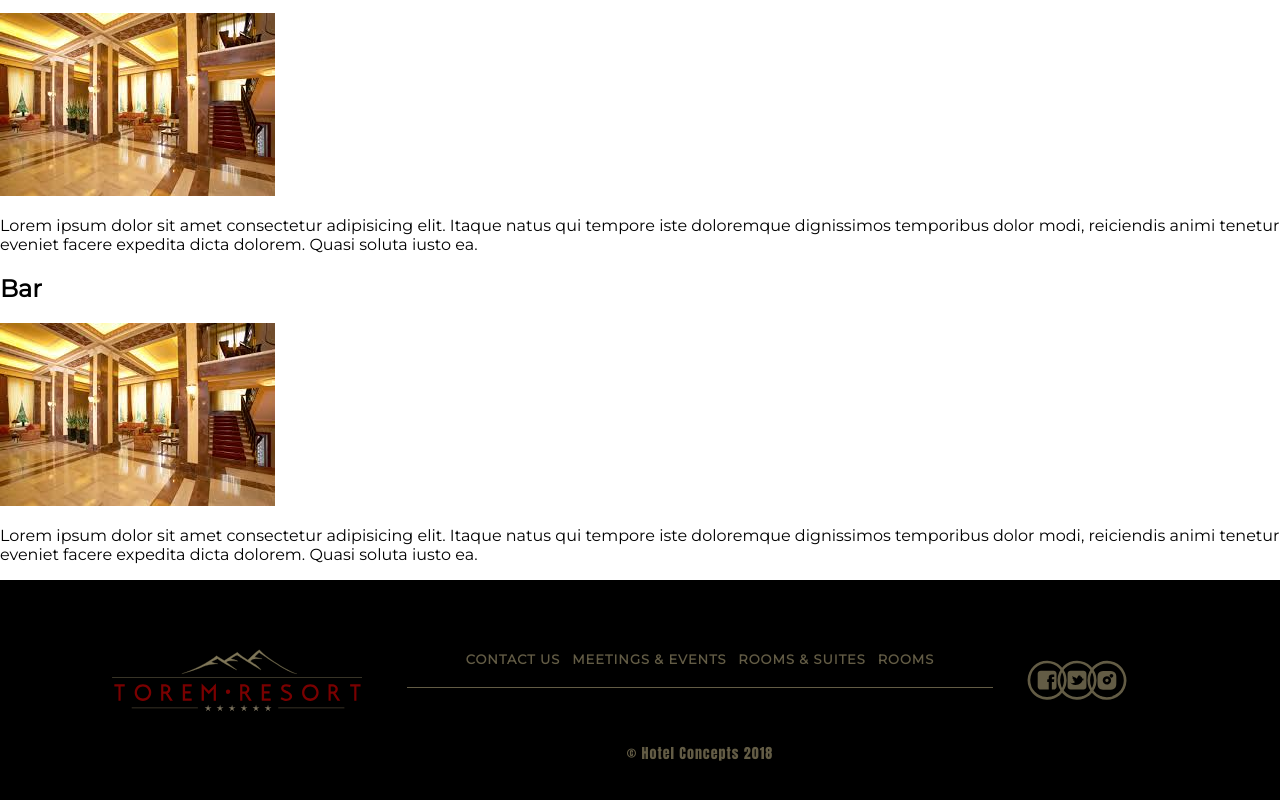
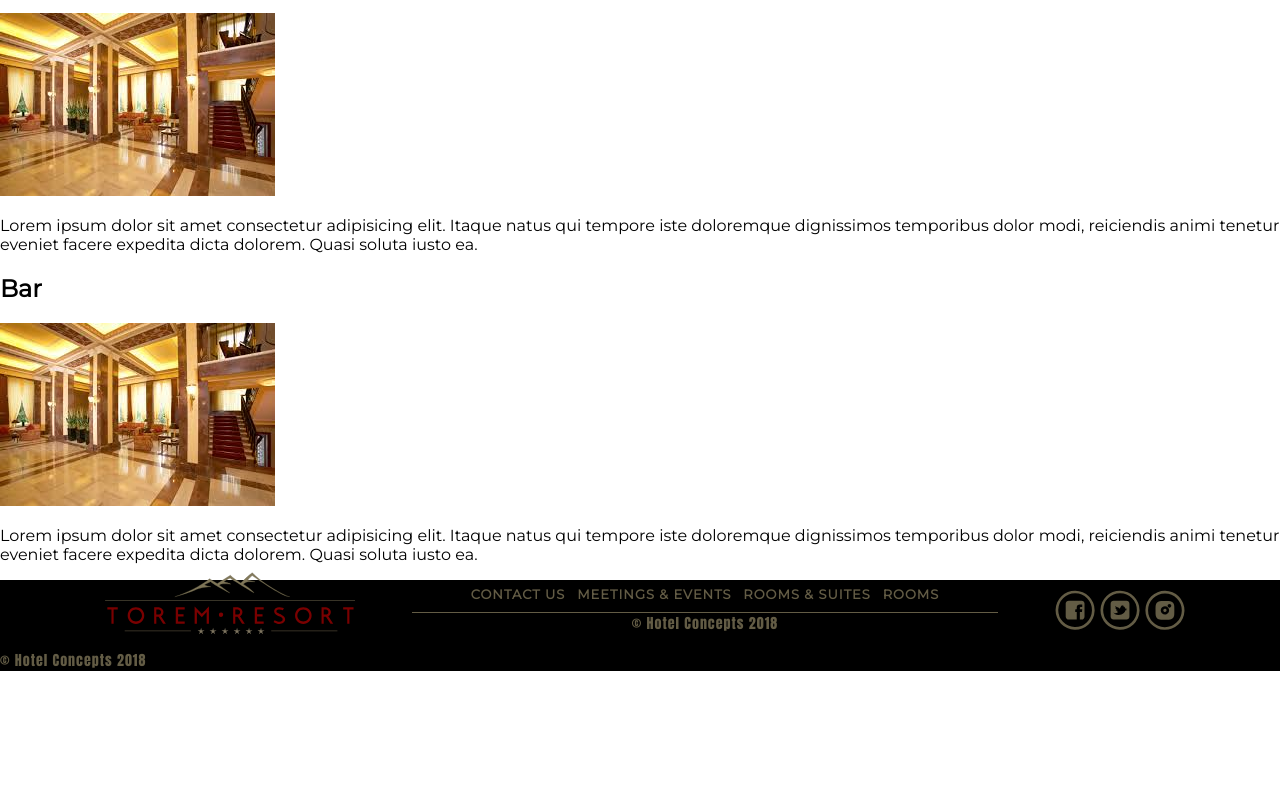
Before and after one commit to Gabewest1/hotel, a React (Create React App) app: page /services in a window 1280 px wide. Shown: the part 829-1629 px from the top of the page. After the commit the page ends 1500 px from the top, so only its background shows below. Built offline with nearby package versions, Linux system fonts and the light colour scheme; a web font is replaced by a local one.

Commit message:
Updates.

```diff
--- a/src/components/Footer/index.js
+++ b/src/components/Footer/index.js
@@ -9,12 +9,14 @@ class Footer extends React.Component {
         return (
             <FooterView>
                 <ItemsContainer>
+
                     <LogoWrapper>
-                        <_Link to="/">
+                        <Link to="/">
                             <Logo src="/assets/images/logo5alt.svg" />
-                        </_Link>
+                        </Link>
                         <SocialMediaView />
                     </LogoWrapper>
+
                     <Links>
 
                         <LineAbove />
@@ -28,13 +30,18 @@ class Footer extends React.Component {
 
                         <Line />
 
-                        <Copyright>© Hotel Concepts 2018</Copyright>
+                        <HideOnMobile>
+                            <Copyright>© Hotel Concepts 2018</Copyright>
+                        </HideOnMobile>
+
                     </Links>
 
                     <HideOnMobile>
                         <SocialMediaView />
                     </HideOnMobile>
                 </ItemsContainer>
+
+                <Copyright>© Hotel Concepts 2018</Copyright>
             </FooterView>
         )
     }
@@ -47,7 +54,6 @@ const Icon = styled.a`
 const Copyright = styled.div`
     width: 100%;
     position: relative;
-    top: 65px;
     color: #635c45;
     font-size: 14px;
     letter-spacing: 1px;
@@ -60,7 +66,7 @@ const List = styled.ul`
     font-size: 13px;
     letter-spacing: 1px;
     list-style: none;
-    padding: 0;
+    padding: 5px 0;
     margin: 0;
     width: 80%;
     height: 50%;
@@ -69,7 +75,6 @@ const List = styled.ul`
     justify-content: space-between;
     align-items: center;
     position: relative;
-    bottom: 10px;
 
     @media (min-width: 1024px) {
         flex-direction: row;
@@ -77,6 +82,8 @@ const List = styled.ul`
 `
 
 const ListItem = styled.li`
+    padding: 5px 0;
+
     a {
         text-decoration: none;
         color: #635c45;
@@ -89,7 +96,6 @@ const Line = styled.div`
     width: 100%;
     background-color: #635c45;
     position: relative;
-    top: 10px;
 `
 const LineAbove = styled(Line)`
     @media (min-width: 1024px) {
@@ -101,15 +107,6 @@ const Logo = styled.img`
     max-width: 250px;
 `
 
-const _Link = styled(Link)`
-    width: 100%;
-    display: flex;
-    justify-content: center;
-    flex: 0 0 20%;
-    position: relative;
-    right: 45px;
-`
-
 const Links = styled.div`
     text-align: center;
     display: flex;
@@ -119,12 +116,9 @@ const Links = styled.div`
     flex: 0 0 52%;
 `
 const SocialMedia = styled.div`
-    width: 100%;
     display: flex;
     justify-content: space-between;
-    position: relative;
-    left: 34px;
-    flex: 0 0 20%;
+    width: 120px;
 `
 
 const ItemsContainer = styled.div`
@@ -133,7 +127,7 @@ const ItemsContainer = styled.div`
     max-width: 1200px;
     display: flex;
     align-items: center;
-    justify-content: center;
+    justify-content: space-around;
     position: relative;
     bottom: 10px;
 `
@@ -145,8 +139,14 @@ const HideOnMobile = styled.div`
     }
 `
 const LogoWrapper = styled.div`
-    text-align: center;
+    display: flex;
+    flex-direction: column;
+    align-items: center;
 
+    ${ SocialMedia } {
+        position: relative;
+        top: 10px;
+    }
     @media (min-width: 1024px) {
         ${ SocialMedia } {
             display: none;
@@ -156,12 +156,12 @@ const LogoWrapper = styled.div`
 const FooterView = styled.div`
     color: white;
     width: 100%;
-    height: 220px;
+    // height: 220px;
     background-color: ${ SECONDARY_COLOR };
     display: flex;
     justify-content: center;
     align-items: center;
-    flex-direction: row;
+    flex-direction: column;
 `
 const SocialMediaView = () => (
     <SocialMedia>
@@ -171,8 +171,8 @@ const SocialMediaView = () => (
         <Icon>
             <Logo src="/assets/images/twitter.svg" />
         </Icon>
+        <Icon>
             <Logo src="/assets/images/Instagram.svg" />
-        <Icon>
         </Icon>
     </SocialMedia>
 )
```
